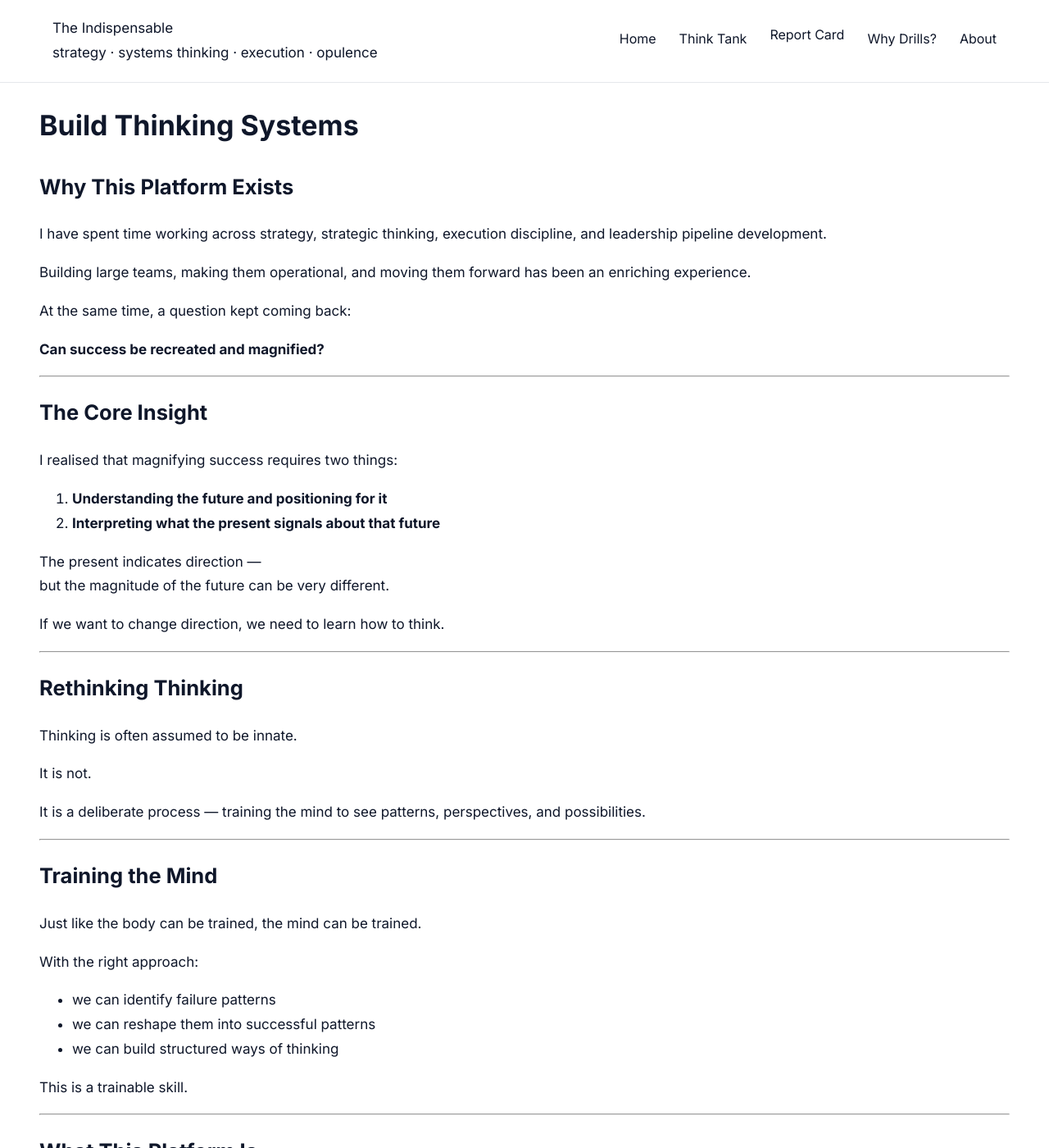
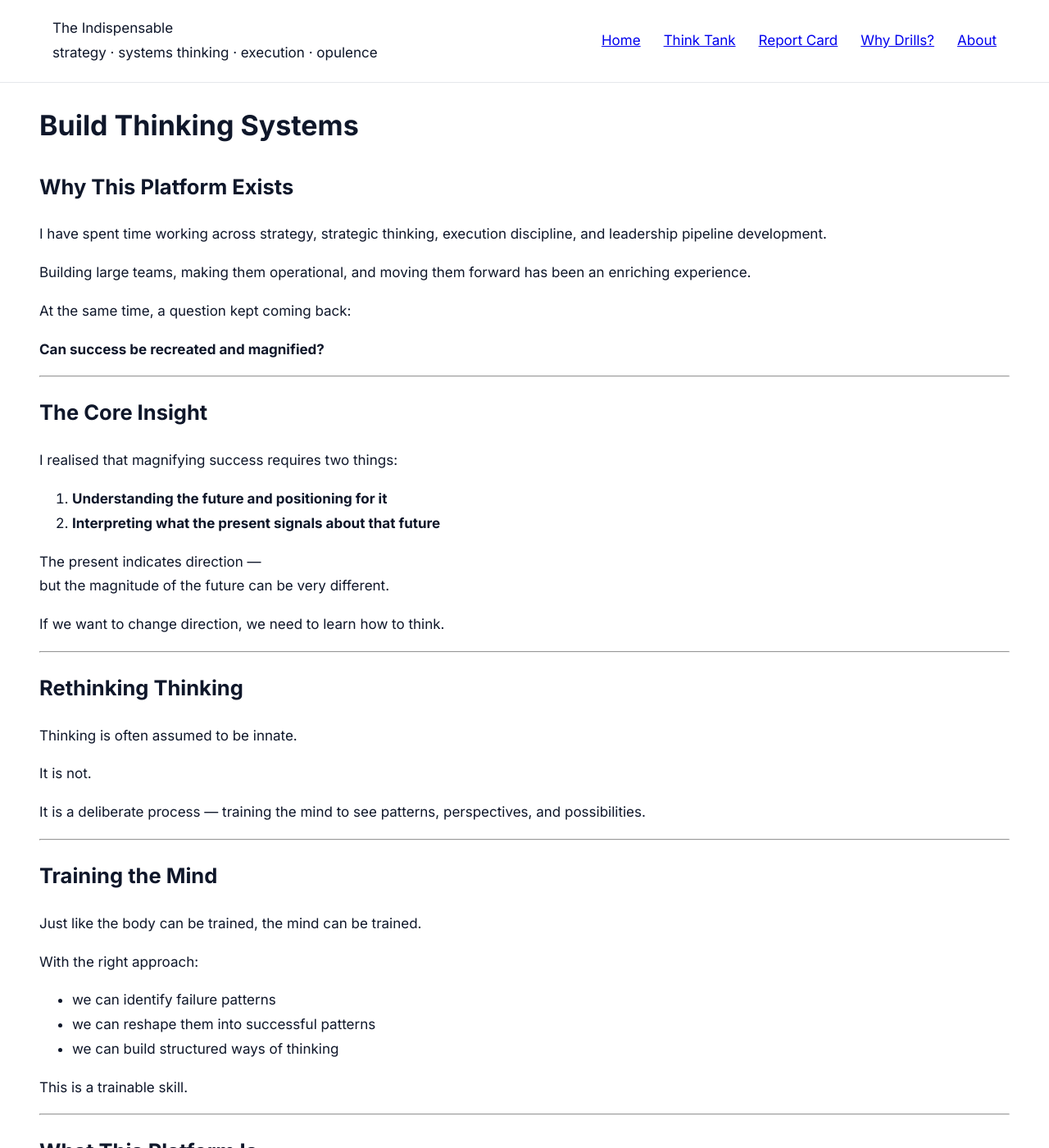
Before and after one commit to lakshminarayanannarasimhan-star/lakshminarayanannarasimhan-star.github.io, a Jekyll site: the page built from index.md, in a window 1280 px wide and 1400 px high. Shown: the whole window at 82% size. Built offline with Jekyll 4.4.1, drawn with Linux system fonts in a browser that asks for light colours.

Commit message:
Update style.css

```diff
--- a/assets/css/style.css
+++ b/assets/css/style.css
@@ -124,6 +124,7 @@ section {
 
 .nav {
   display: flex;
+  align-items: center;
   gap: 28px;
 }
 
@@ -133,15 +134,11 @@ section {
 .nav a {
   display: inline-flex;
   align-items: center;
-  gap: 6px;
+  height: 24px;
+}
 
+.nav-item {
   position: relative;
-
-  font-size: 16px;
-  text-decoration: none;
-  color: var(--text);
-
-  padding-bottom: 6px;
 }
 
 .nav a:hover {
@@ -202,7 +199,6 @@ section {
 
 .nav-item {
   position: relative;
-  padding-bottom: 10px; /* hover bridge */
 }
 
 /* invisible hover bridge (critical fix) */
```
